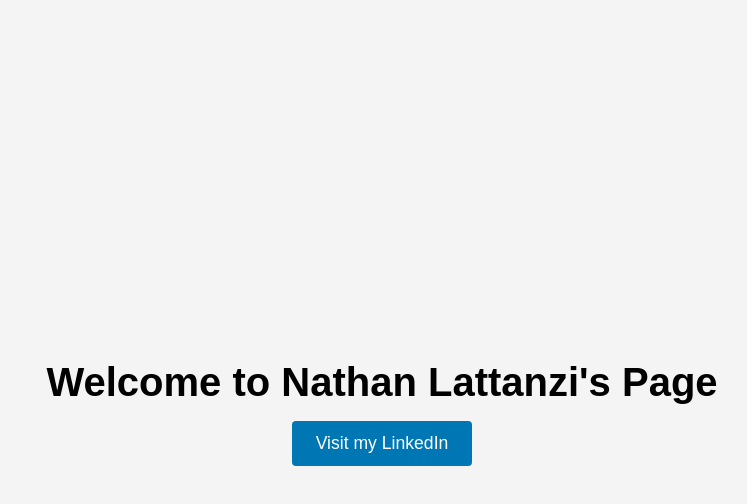
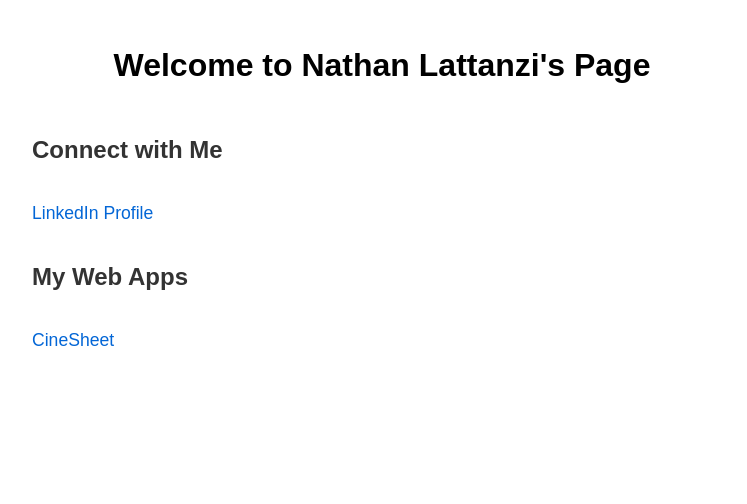
Before and after one commit to web-nlattanzi/Nathan-splash, a plain HTML site: page index.html in a window 1280 px wide. Shown: the whole page, without its empty margins (258-1005 px from the left). Drawn offline with Linux system fonts and the light colour scheme.

Commit message:
Update index.html

```diff
--- a/index.html
+++ b/index.html
@@ -2,41 +2,43 @@
 <html lang="en">
 <head>
   <meta charset="UTF-8">
+  <meta name="viewport" content="width=device-width, initial-scale=1.0">
   <title>Nathan Lattanzi</title>
-  <meta name="viewport" content="width=device-width, initial-scale=1.0">
   <style>
     body {
-      margin: 0;
       font-family: Arial, sans-serif;
-      background: #f4f4f4;
-      display: flex;
-      align-items: center;
-      justify-content: center;
-      height: 100vh;
-      flex-direction: column;
-      text-align: center;
+      max-width: 700px;
+      margin: 40px auto;
+      padding: 0 20px;
+      line-height: 1.6;
     }
     h1 {
-      font-size: 2.5rem;
-      margin-bottom: 1rem;
+      text-align: center;
+      margin-bottom: 40px;
+    }
+    h2 {
+      margin-top: 30px;
+      color: #333;
     }
     a {
       display: inline-block;
-      padding: 12px 24px;
-      background-color: #0077b5;
-      color: white;
+      margin-top: 10px;
+      font-size: 1.1em;
+      color: #0366d6;
       text-decoration: none;
-      font-size: 1.1rem;
-      border-radius: 4px;
-      transition: background-color 0.3s ease;
     }
     a:hover {
-      background-color: #005582;
+      text-decoration: underline;
     }
   </style>
 </head>
 <body>
   <h1>Welcome to Nathan Lattanzi's Page</h1>
-  <a href="https://www.linkedin.com/in/nlattanzi" target="_blank">Visit my LinkedIn</a>
+
+  <h2>Connect with Me</h2>
+  <a href="https://www.linkedin.com/in/nlattanzi" target="_blank">LinkedIn Profile</a>
+
+  <h2>My Web Apps</h2>
+  <a href="https://cinesheet-sxia.bolt.host" target="_blank">CineSheet</a>
 </body>
 </html>
```
